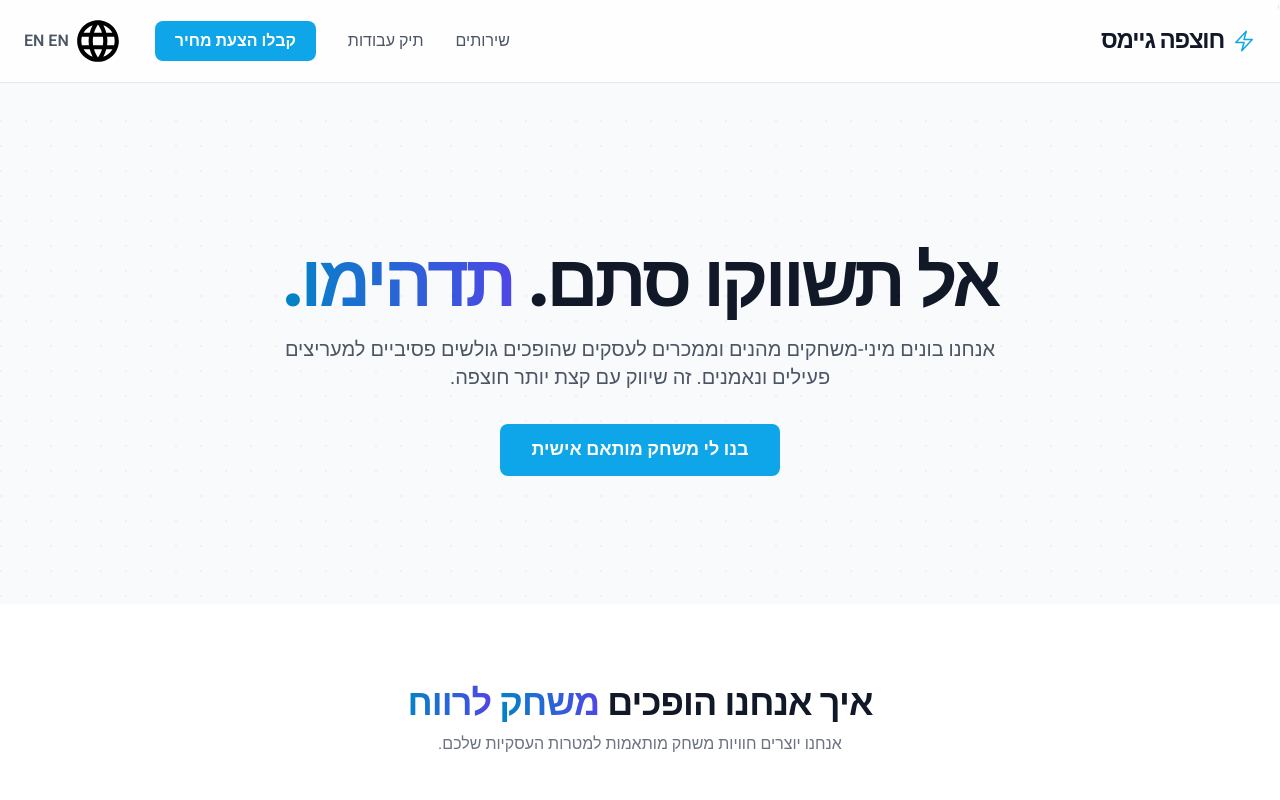
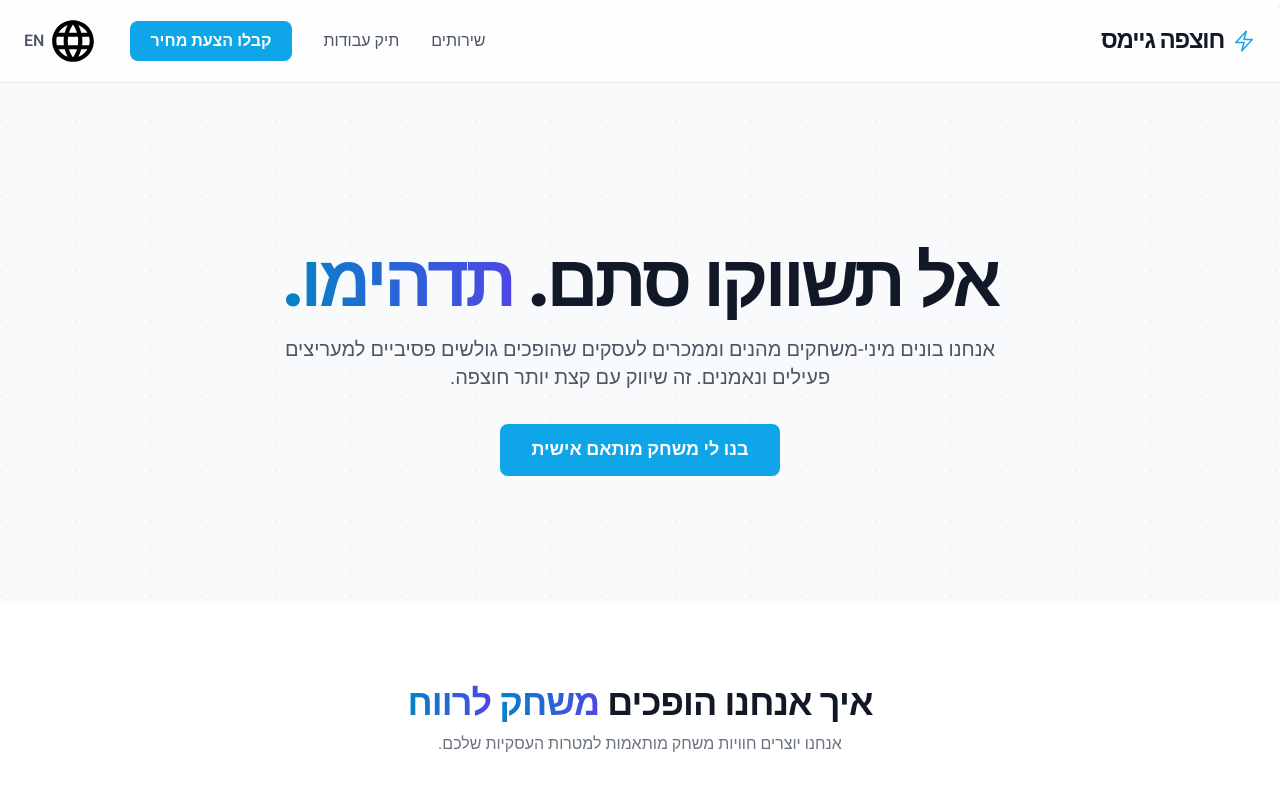
Before and after one commit to hutzpagames/General, a plain HTML site: page he.html in a window 1280 px wide. Shown: the top 800 px of the page. Drawn offline with nearby package versions, Linux system fonts and the light colour scheme; a script that the page names is missing.

Commit message:
Update he.html

```diff
--- a/he.html
+++ b/he.html
@@ -53,8 +53,8 @@
                 <a href="#portfolio" class="hover:text-sky-500 transition-colors">תיק עבודות</a>
                 <a href="#contact" class="bg-sky-500 hover:bg-sky-600 text-white font-semibold px-5 py-2 rounded-lg transition-colors ml-4">קבלו הצעת מחיר</a>
                  <a href="./" class="flex items-center gap-1 hover:text-sky-500 transition-colors font-semibold">
-               <svg xmlns="http://www.w3.org/2000/svg" fill="#000000" width="50" height="50" viewBox="0 0 24 24"><path d="M11.99 2C6.47 2 2 6.48 2 12s4.47 10 9.99 10C17.52 22 22 17.52 22 12S17.52 2 11.99 2zm6.93 6h-2.95c-.32-1.25-.78-2.45-1.38-3.56 1.84.63 3.37 1.91 4.33 3.56zM12 4.04c.83 1.2 1.48 2.53 1.91 3.96h-3.82c.43-1.43 1.08-2.76 1.91-3.96zM4.26 14C4.1 13.36 4 12.69 4 12s.1-1.36.26-2h3.38c-.08.66-.14 1.32-.14 2 0 .68.06 1.34.14 2H4.26zm.82 2h2.95c.32 1.25.78 2.45 1.38 3.56-1.84-.63-3.37-1.9-4.33-3.56zm2.95-8H5.08c.96-1.66 2.49-2.93 4.33-3.56C8.81 5.55 8.35 6.75 8.03 8zM12 19.96c-.83-1.2-1.48-2.53-1.91-3.96h3.82c-.43 1.43-1.08 2.76-1.91 3.96zM14.34 14H9.66c-.09-.66-.16-1.32-.16-2 0-.68.07-1.35.16-2h4.68c.09.65.16 1.32.16 2 0 .68-.07 1.34-.16 2zm.25 5.56c.6-1.11 1.06-2.31 1.38-3.56h2.95c-.96 1.65-2.49 2.93-4.33 3.56zM16.36 14c.08-.66.14-1.32.14-2 0-.68-.06-1.34-.14-2h3.38c.16.64.26 1.31.26 2s-.1 1.36-.26 2h-3.38z"/></svg>                    EN
-                EN
+               <svg xmlns="http://www.w3.org/2000/svg" fill="#000000" width="50" height="50" viewBox="0 0 24 24"><path d="M11.99 2C6.47 2 2 6.48 2 12s4.47 10 9.99 10C17.52 22 22 17.52 22 12S17.52 2 11.99 2zm6.93 6h-2.95c-.32-1.25-.78-2.45-1.38-3.56 1.84.63 3.37 1.91 4.33 3.56zM12 4.04c.83 1.2 1.48 2.53 1.91 3.96h-3.82c.43-1.43 1.08-2.76 1.91-3.96zM4.26 14C4.1 13.36 4 12.69 4 12s.1-1.36.26-2h3.38c-.08.66-.14 1.32-.14 2 0 .68.06 1.34.14 2H4.26zm.82 2h2.95c.32 1.25.78 2.45 1.38 3.56-1.84-.63-3.37-1.9-4.33-3.56zm2.95-8H5.08c.96-1.66 2.49-2.93 4.33-3.56C8.81 5.55 8.35 6.75 8.03 8zM12 19.96c-.83-1.2-1.48-2.53-1.91-3.96h3.82c-.43 1.43-1.08 2.76-1.91 3.96zM14.34 14H9.66c-.09-.66-.16-1.32-.16-2 0-.68.07-1.35.16-2h4.68c.09.65.16 1.32.16 2 0 .68-.07 1.34-.16 2zm.25 5.56c.6-1.11 1.06-2.31 1.38-3.56h2.95c-.96 1.65-2.49 2.93-4.33 3.56zM16.36 14c.08-.66.14-1.32.14-2 0-.68-.06-1.34-.14-2h3.38c.16.64.26 1.31.26 2s-.1 1.36-.26 2h-3.38z"/></svg>
+                      EN
                  </a>
             </nav>
             <button class="md:hidden text-gray-600">
```
